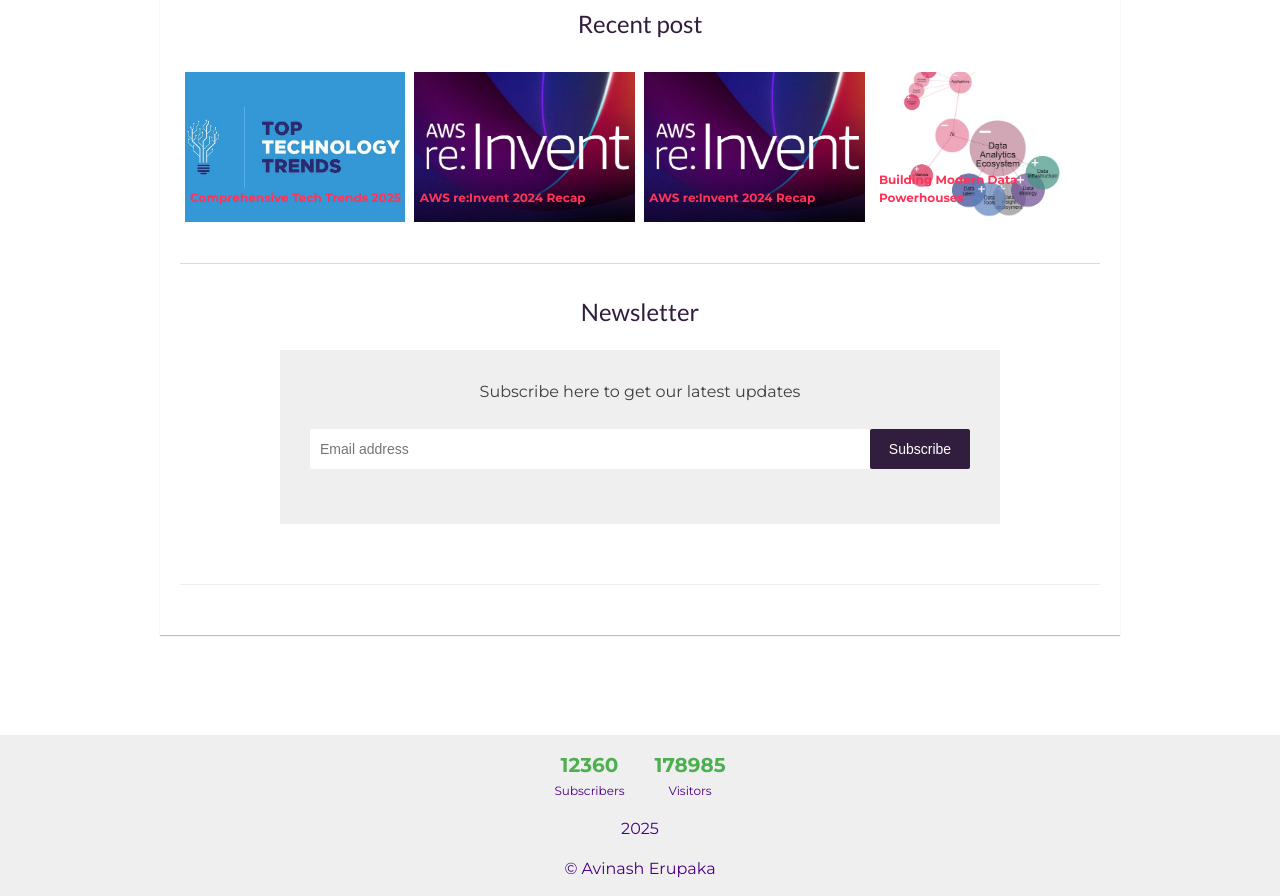
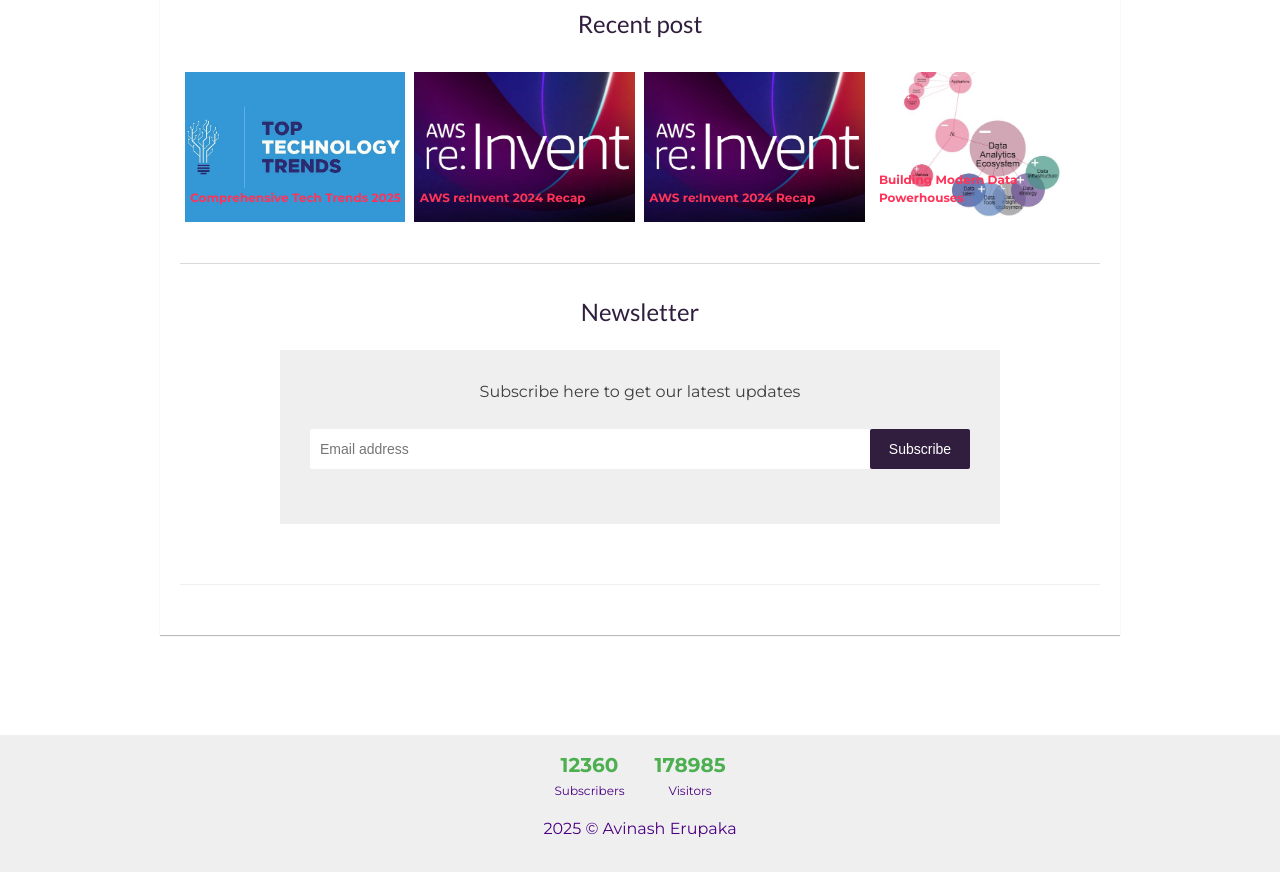
Before and after one commit to avinasherupaka/techsavi.blog, a Jekyll site: the page built from _posts/2020-08-11-Blockchain-2.markdown, in a window 1280 px wide, cut to the strip 1380-2276 px from the top of the page. Built offline with Jekyll 4.4.1, drawn with Linux system fonts in a browser that asks for light colours.

Commit message:
updated footer 4

```diff
--- a/_includes/footer.html
+++ b/_includes/footer.html
@@ -10,7 +10,7 @@
     </div>
   </div>
   <div class="copyright">
-    <p id="current-year"></p> &copy; {{site.author}}
+    <p>{{site.time | date: '%Y'}} &copy; {{site.author}}</p>
   </div>
 </footer>
 
```
